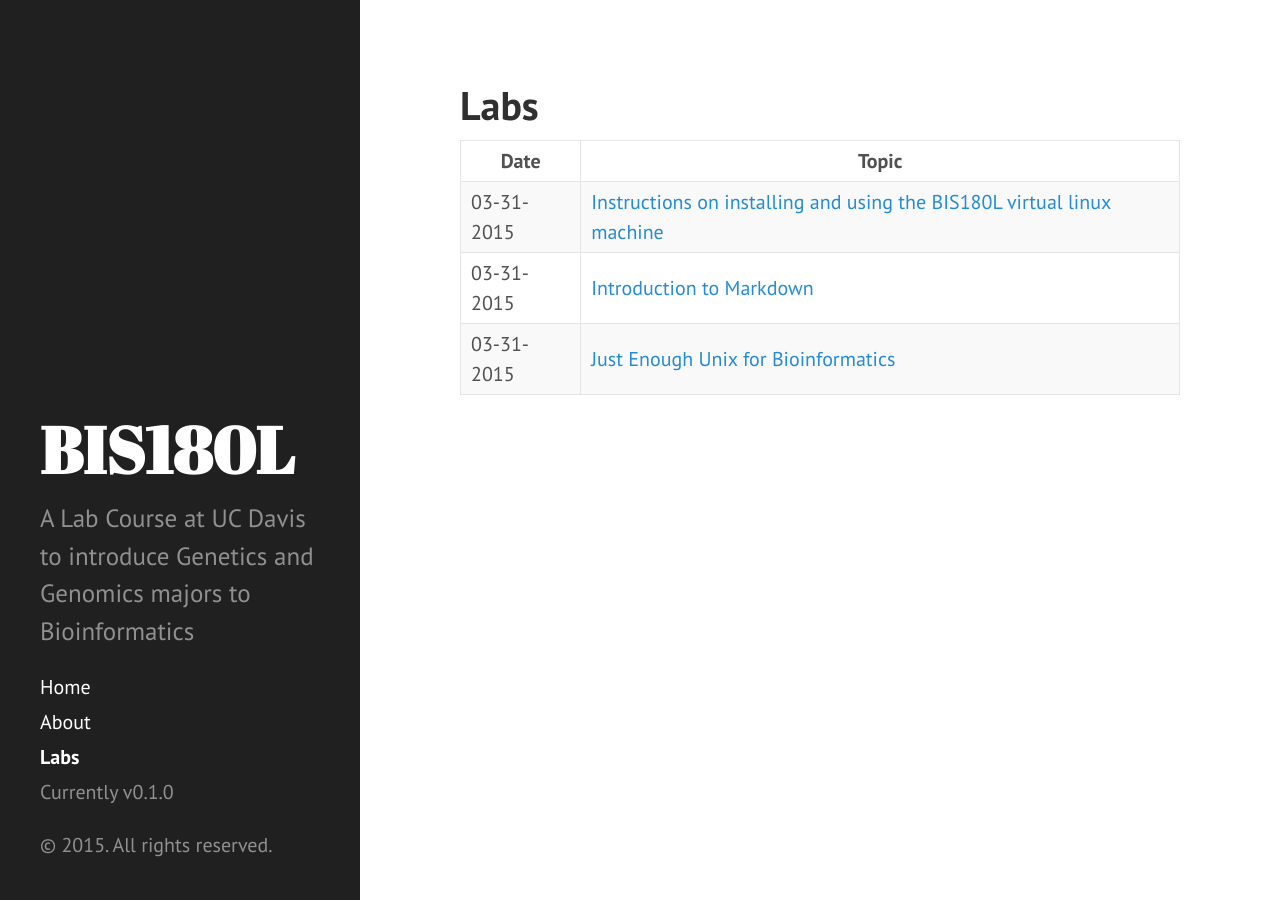
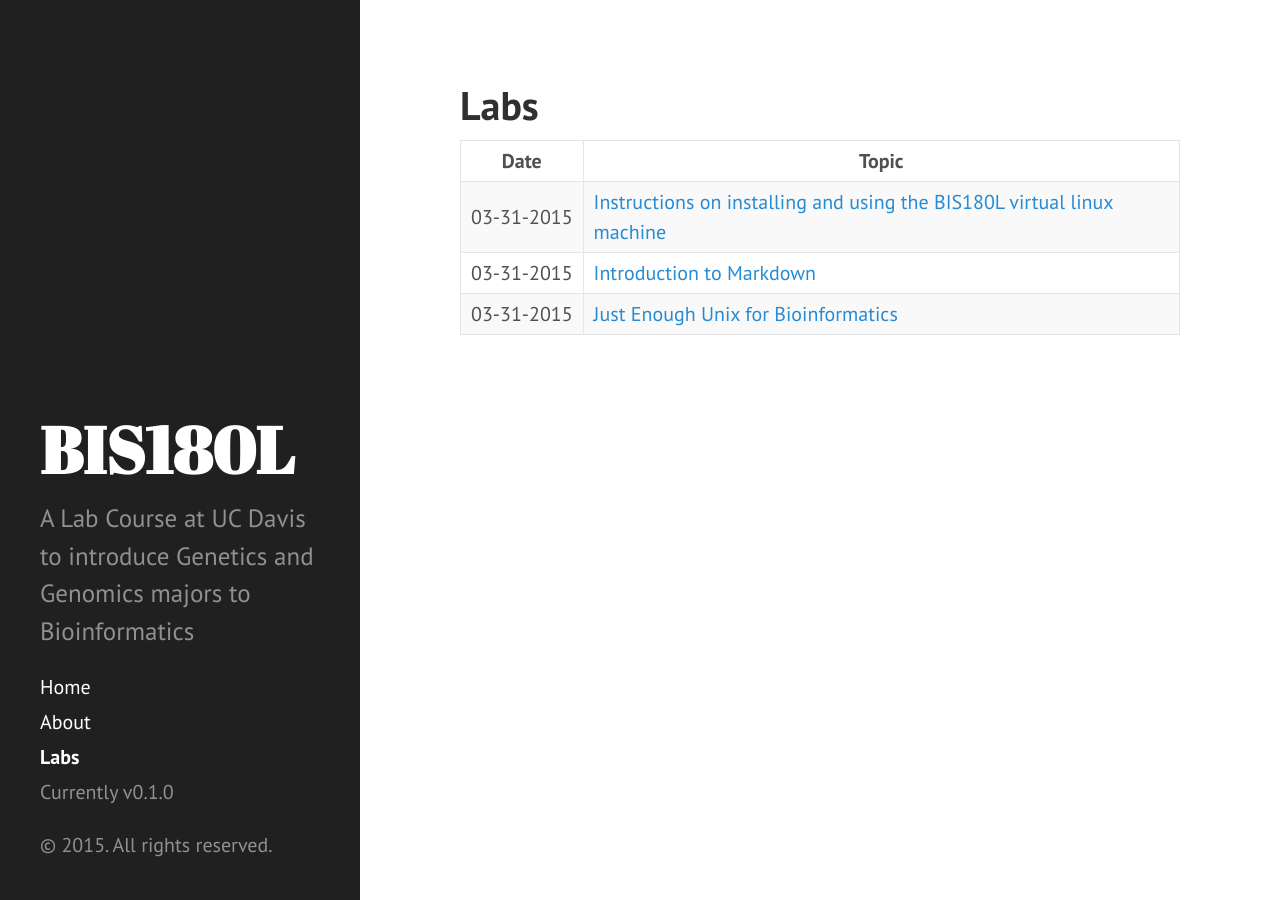
Before and after one commit to rjcmarkelz/BIS180L_web, a Jekyll site: the page built from labs.html, in a window 1280 px wide. Built offline with Jekyll 4.4.1, drawn with Linux system fonts in a browser that asks for light colours; Markdown is read by kramdown in place of the engine named in the settings.

Commit message:
Prevent wrapping of dates in Labs schedule table

```diff
--- a/_includes/head.html
+++ b/_includes/head.html
@@ -18,6 +18,7 @@
   <link rel="stylesheet" href="{{ site.baseurl }}/public/css/poole.css">
   <link rel="stylesheet" href="{{ site.baseurl }}/public/css/syntax.css">
   <link rel="stylesheet" href="{{ site.baseurl }}/public/css/hyde.css">
+  <link rel="stylesheet" href="{{ site.baseurl }}/public/css/bis180l.css">
   <link rel="stylesheet" href="http://fonts.googleapis.com/css?family=PT+Sans:400,400italic,700|Abril+Fatface">
 
   <!-- Icons -->
--- /dev/null
+++ b/public/css/bis180l.css
@@ -0,0 +1,3 @@
+.date-cell {
+  white-space: nowrap;
+}
```
